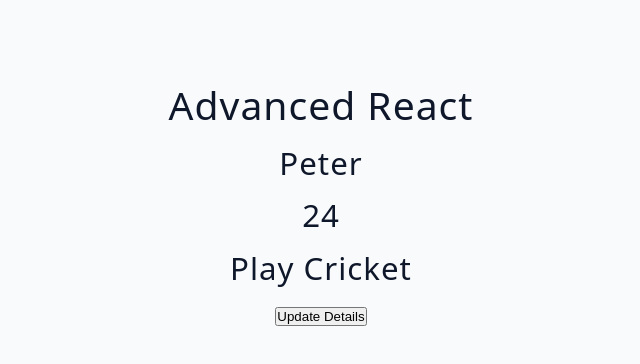
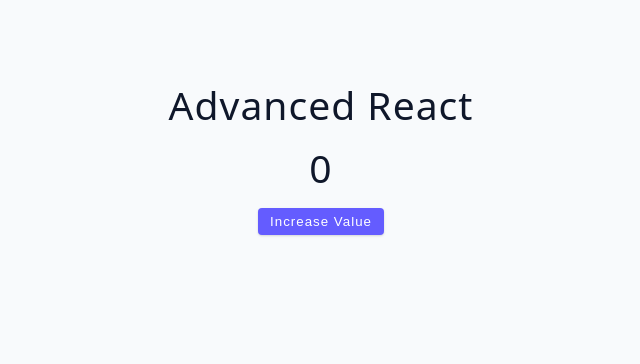
Before and after one commit to nlagdhir/react-projects, a React (Vite) app in the folder 03-advanced-react/: page / in a window 1280 px wide. Shown: the top 364 px of the page, without its empty margins (319-959 px from the left). Built offline with nearby package versions, Linux system fonts and the light colour scheme.

Commit message:
useState gotcha and worked with prevState and setTimeout function

```diff
--- a/03-advanced-react/src/App.jsx
+++ b/03-advanced-react/src/App.jsx
@@ -2,6 +2,7 @@ import ErrorExample from "./concepts/01-useState/01-error-example";
 import UseStateBasics from "./concepts/01-useState/02-useState-basics";
 import UseStateArray from "./concepts/01-useState/03-useState-array";
 import UseStateObject from "./concepts/01-useState/04-useState-object";
+import UseStateGotcha from "./concepts/01-useState/05-useState-gotcha";
 
 function App() {
   return (
@@ -10,7 +11,8 @@ function App() {
       {/* <ErrorExample /> */}
       {/* <UseStateBasics /> */}
       {/* <UseStateArray /> */}
-      <UseStateObject />
+      {/* <UseStateObject /> */}
+      <UseStateGotcha />
     </div>
   );
 }
--- a/03-advanced-react/src/concepts/01-useState/05-useState-gotcha.jsx
+++ b/03-advanced-react/src/concepts/01-useState/05-useState-gotcha.jsx
@@ -1,5 +1,26 @@
+import { useState } from "react";
+
 const UseStateGotcha = () => {
-  return <h2>useState "gotcha"</h2>;
+  const [value, setValue] = useState(0);
+
+  const handleClick = () => {
+    setTimeout(() => {
+      console.log("button clicked!");
+      // setValue(value + 1); won't work as it won't get latest value
+      setValue((prevValue) => {
+        return prevValue + 1;
+      })
+    },3000);
+  };
+
+  return (
+    <div>
+      <h2>{value}</h2>
+      <button type="button" className="btn" onClick={handleClick}>
+        Increase Value
+      </button>
+    </div>
+  );
 };
 
 export default UseStateGotcha;
```
